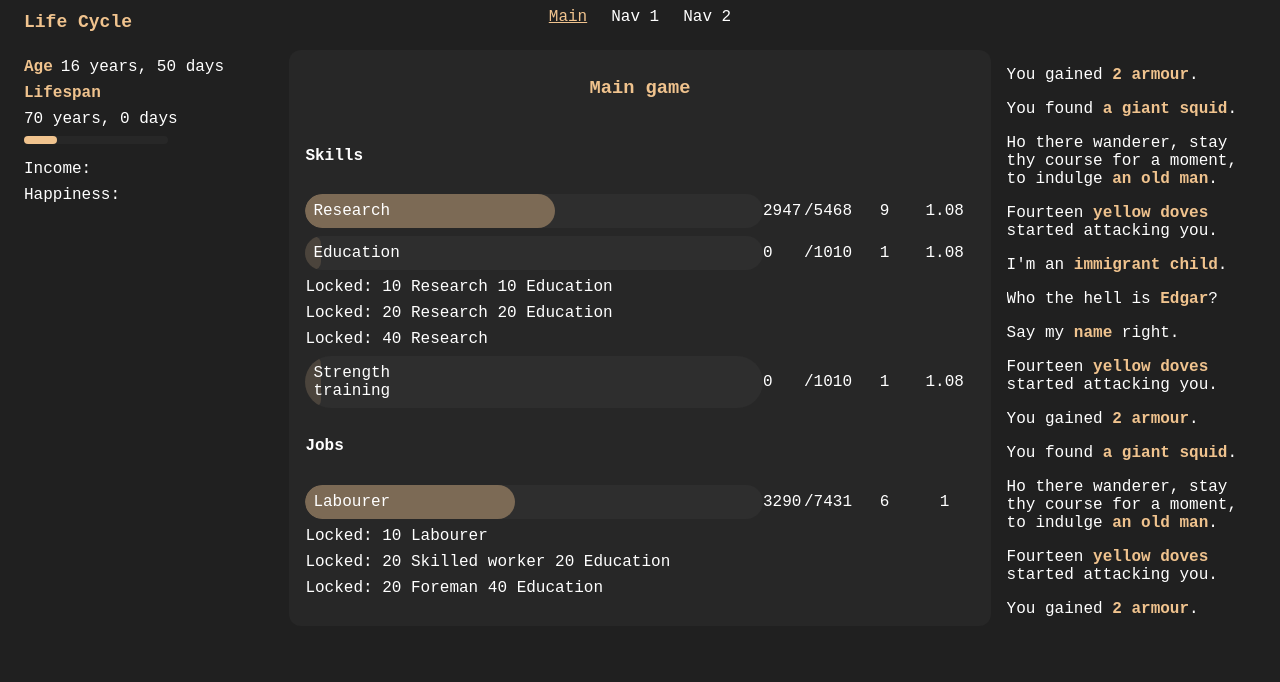
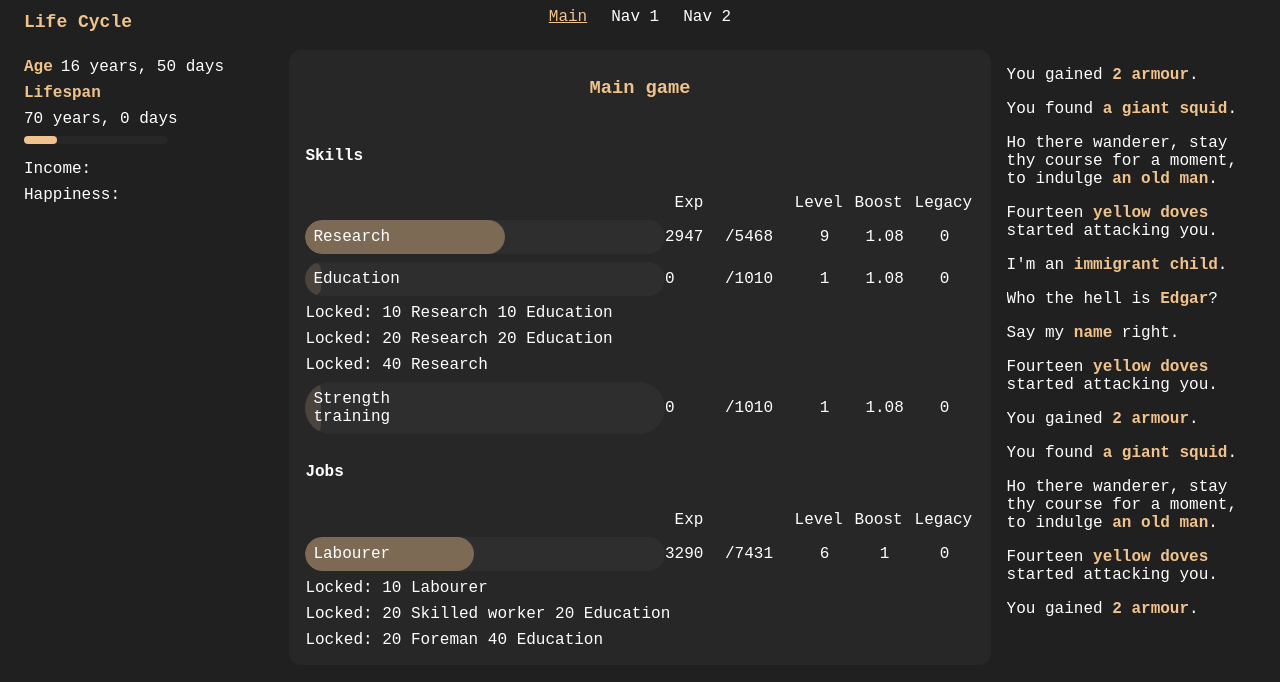
Before and after one commit to MJZwart/life-cycle, a Vue app: page / in a window 1280 px wide. Shown: the top 682 px of the page. Built offline with nearby package versions, Linux system fonts and the light colour scheme.

Commit message:
Added legacy and column titles

```diff
--- a/src/components/tabs/Game.vue
+++ b/src/components/tabs/Game.vue
@@ -2,10 +2,22 @@
     <h3 flex justify-center text-gentle-light>Main game</h3>
     <div flex flex-col gap-2>
         <h4>Skills</h4>
+        <div flex>
+            <span min-w-30 ml-auto>Exp</span>
+            <span min-w-15>Level</span>
+            <span min-w-15>Boost</span>
+            <span min-w-15>Legacy</span>
+        </div>
         <span v-for="skill in allSkills" flex flex-row items-center>
             <Skill :skill />
         </span>
         <h4>Jobs</h4>
+        <div flex>
+            <span min-w-30 ml-auto>Exp</span>
+            <span min-w-15>Level</span>
+            <span min-w-15>Boost</span>
+            <span min-w-15>Legacy</span>
+        </div>
         <span v-for="job in allJobs" flex flex-row items-center>
             <Job :job />
         </span>
--- a/src/components/tabs/jobs/Job.vue
+++ b/src/components/tabs/jobs/Job.vue
@@ -2,10 +2,11 @@
     <template v-if="isJobUnlocked()">
         <JobBar :current-progress="job.currentExp" :max-progress="getCurrentExpCap(job.level, job.job.baseExpCap,)"
             :title="job.job.title" @click="setCurrentActive(job)" />
-        <span w-15>{{ job.currentExp }}</span> / <span w-15>{{ getCurrentExpCap(job.level,
+        <span min-w-15>{{ job.currentExp }}</span> / <span min-w-15>{{ getCurrentExpCap(job.level,
             job.job.baseExpCap,) }}</span>
         <span min-w-15 flex justify-center>{{ job.level }}</span>
         <span min-w-15 flex justify-center>{{ getExpBonusForJob(job.job) }}</span>
+        <span min-w-15 flex justify-center>{{ job.legacy }}</span>
     </template>
     <template v-else>
         {{ parseJobUnlocks() }}
@@ -20,10 +21,6 @@ import { allJobs, getCurrentExpCap, getExpBonusForJob, setCurrentActive, unlockJ
 import { allSkills } from '../../userSkills.ts';
 
 const { job } = defineProps<{ job: UserJob }>();
-
-// TODO 2) The job unlock for Skilled Worker checks every single tick after it has already been unlocked
-// Add a variable 'unlocked' to userSkill/userJob which is default false (except for base) and toggle them and then early return every tick
-// TODO 3) I think the Research skill still isn't adding bonus exp to skills
 
 const isJobUnlocked = () => {
     if (job.unlocked) return true;
--- a/src/components/tabs/skills/Skill.vue
+++ b/src/components/tabs/skills/Skill.vue
@@ -3,10 +3,11 @@
         <SkillBar :current-progress="skill.currentExp"
             :max-progress="getCurrentExpCap(skill.level, skill.skill.baseExpCap,)" :title="skill.skill.title"
             @click="setCurrentActive(skill)" />
-        <span w-15>{{ skill.currentExp }}</span> / <span w-15>{{ getCurrentExpCap(skill.level,
+        <span min-w-15>{{ skill.currentExp }}</span> / <span min-w-15>{{ getCurrentExpCap(skill.level,
             skill.skill.baseExpCap,) }}</span>
         <span min-w-15 flex justify-center>{{ skill.level }}</span>
         <span min-w-15 flex justify-center>{{ getExpBonusForSkill(skill.skill) }}</span>
+        <span min-w-15 flex justify-center>{{ skill.legacy }}</span>
     </template>
     <template v-else>
         {{ parseSkillUnlocks() }}
```
